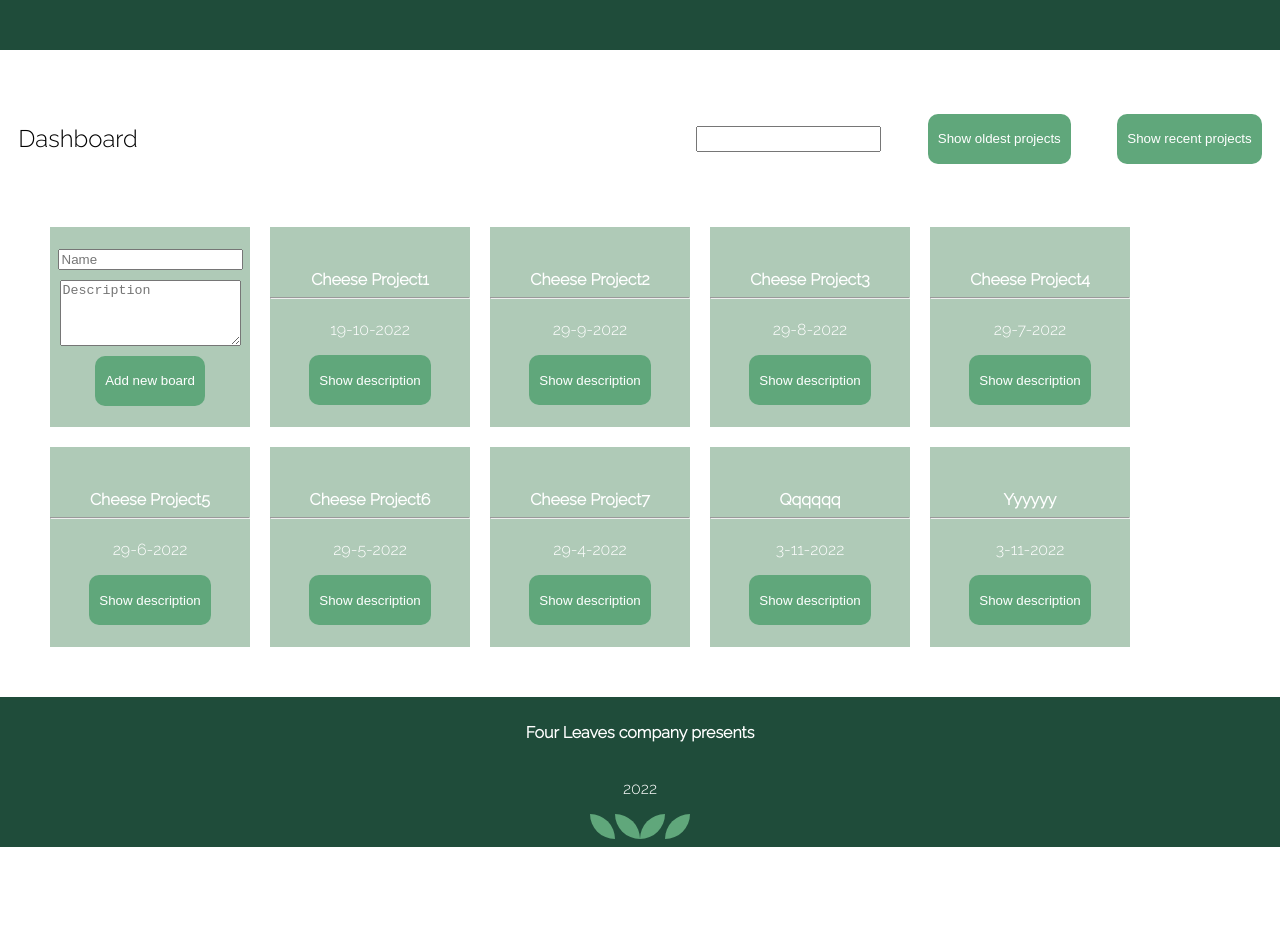
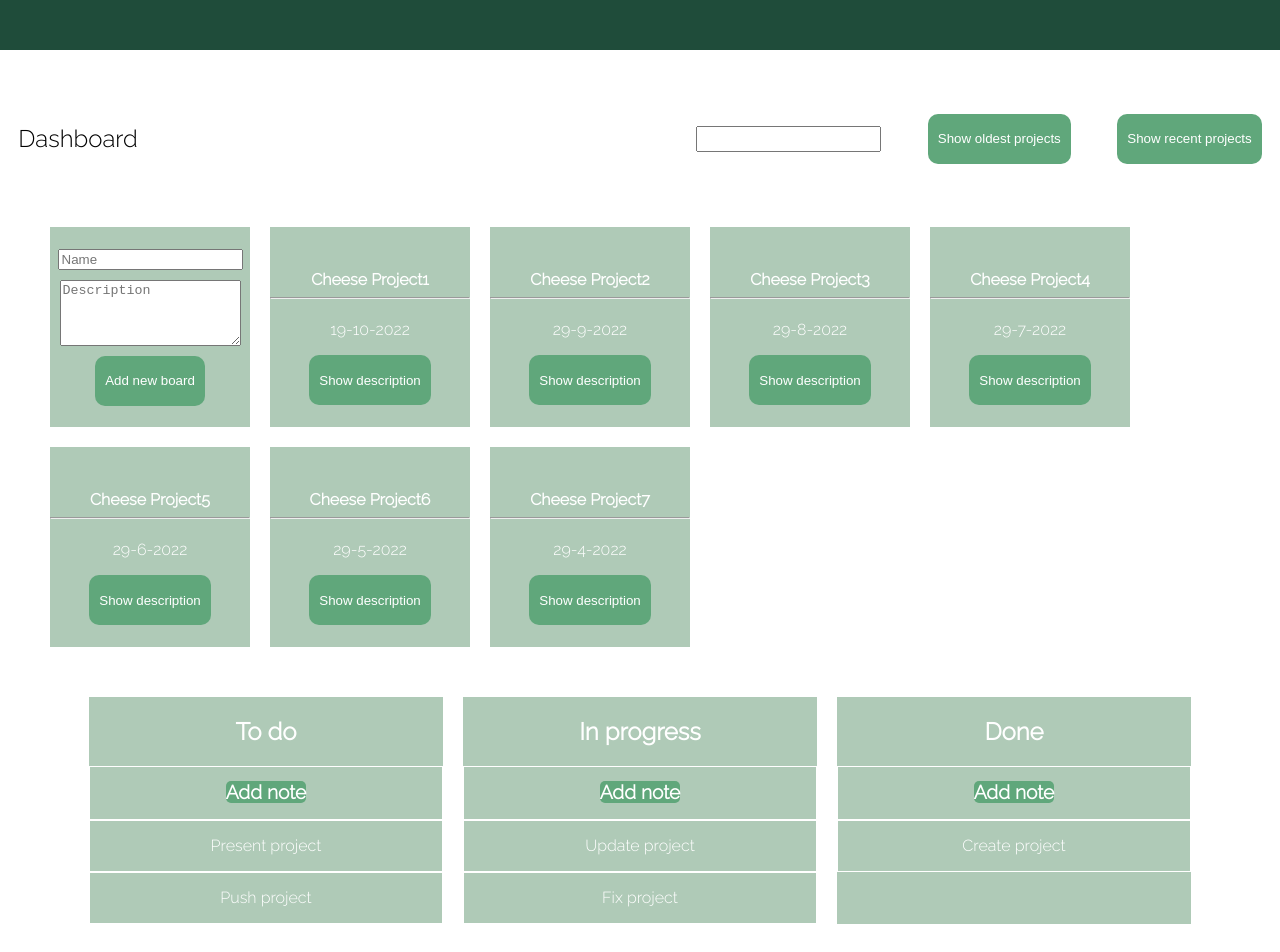
Before and after one commit to troyanovskaya/angular-project-epam, an Angular app in the folder dashboard/: page / in a window 1280 px wide. Shown: the top 952 px of the page. Before the commit the page ends 847 px from the top, so only its background shows below. Built offline with nearby package versions, Linux system fonts and the light colour scheme; data requests are answered from the project's data file.

Commit message:
feat: add component full board information
Currently works on the hardcoded array, without routing

```diff
--- a/dashboard/db.json
+++ b/dashboard/db.json
@@ -41,18 +41,6 @@
       "name": "Cheese project7",
       "date": "29-4-2022",
       "description": "Project abot different types of cheese"
-    },
-    {
-      "name": "qqqqqq",
-      "date": "3-11-2022",
-      "description": "qqqqqq",
-      "id": 8
-    },
-    {
-      "name": "yyyyyy",
-      "date": "3-11-2022",
-      "description": "yyyyyy",
-      "id": 9
     }
   ]
 }
--- a/dashboard/src/app/app.component.html
+++ b/dashboard/src/app/app.component.html
@@ -3,5 +3,7 @@
 <link href="https://fonts.googleapis.com/css2?family=Raleway:wght@200;300&display=swap" rel="stylesheet">
 <app-top-line></app-top-line>
 <app-line-of-buttons></app-line-of-buttons>
-<app-line-of-boards></app-line-of-boards>
+<router-outlet name="board-line"></router-outlet>
+<!-- <router-outlet name="full-board"></router-outlet> -->
+<app-full-board-information></app-full-board-information>
 <app-footer></app-footer>
--- /dev/null
+++ b/dashboard/src/app/components/full-board-information/full-board-information.component.css
@@ -0,0 +1,28 @@
+.flex-container{
+  text-align:center;
+  margin: 50px;
+  display:flex;
+  flex-direction: row;
+  gap:20px;
+  justify-content: center;
+  color:white;
+}
+
+.item{
+  min-height:200px;
+  width:30%;
+  background-color: #afcab7;
+}
+
+.do{
+  border:1px solid white;
+  min-height:50px;
+  align-self: middle;
+  line-height: 50px;
+}
+
+b{
+  background-color: #60a77b;
+  border-radius: 5px;
+  font-size: 1.2em;
+}
--- /dev/null
+++ b/dashboard/src/app/components/full-board-information/full-board-information.component.html
@@ -0,0 +1,13 @@
+<div class="flex-container">
+  <div class="item"><h2>To do</h2>
+  <div class="do"><b>Add note</b> </div>
+  <div class="do" *ngFor="let do of board.todo">{{do}}</div>
+</div>
+  <div class="item"><h2>In progress</h2>
+    <div class="do"><b>Add note</b></div>
+    <div class="do" *ngFor="let prog of board.progress">{{prog}}</div></div>
+  <div class="item"><h2>Done</h2>
+    <div class="do"><b>Add note</b></div>
+    <div class="do" *ngFor="let dn of board.done">{{dn}}</div>
+  </div>
+</div>
--- /dev/null
+++ b/dashboard/src/app/components/full-board-information/full-board-information.component.ts
@@ -0,0 +1,32 @@
+import { Component, OnInit } from '@angular/core';
+import { Board } from '../../models/board.model';
+
+@Component({
+  selector: 'app-full-board-information',
+  templateUrl: './full-board-information.component.html',
+  styleUrls: ['./full-board-information.component.css']
+})
+export class FullBoardInformationComponent implements OnInit {
+  board: {
+    name: string;
+    date: string;
+    description: string;
+    todo: string[];
+    progress: string[];
+    done: string[];
+} = {"name": "Cheese project7",
+    "date": "29-4-2022",
+    "description": "Project abot different types of cheese",
+    todo: ['Present project', 'Push project'],
+    "progress":["Update project", "Fix project"],
+    "done": ["Create project"]
+  }
+  arr=[1, 2, 3, 4];
+
+  constructor() { }
+
+  ngOnInit(): void {
+    console.log(this.board.todo);
+  }
+
+}
```
Also changed, not shown: dashboard/src/app/app.component.ts (+0 -10 lines), dashboard/src/app/app.module.ts (+9 -2 lines), 1 other file (tests, documents, lock files or other folders).
